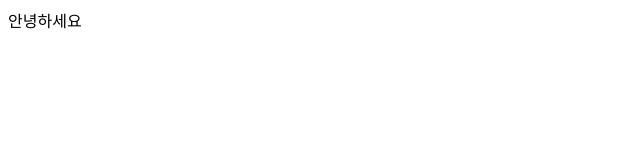
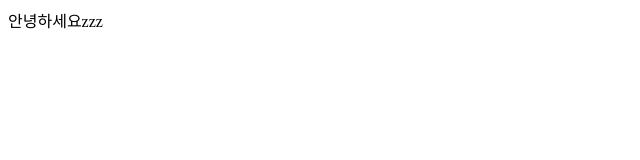
Before and after one commit to dirohealth/test, a plain HTML site: page index.html in a window 1280 px wide. Shown: the full height of the page, 0-640 px from the left. Drawn offline with Linux system fonts and the light colour scheme.

Commit message:
Update index.html

```diff
--- a/index.html
+++ b/index.html
@@ -1,5 +1,5 @@
 <html>
 <body>
-안녕하세요
+안녕하세요zzz
 </body>
 </html>
```
